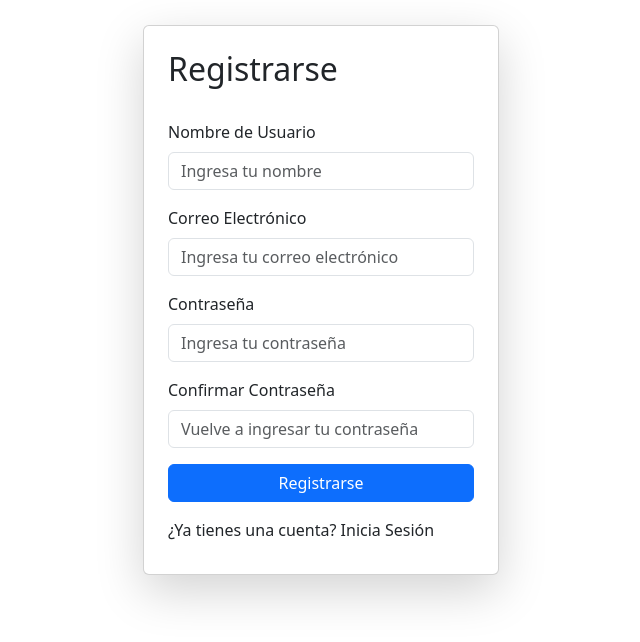
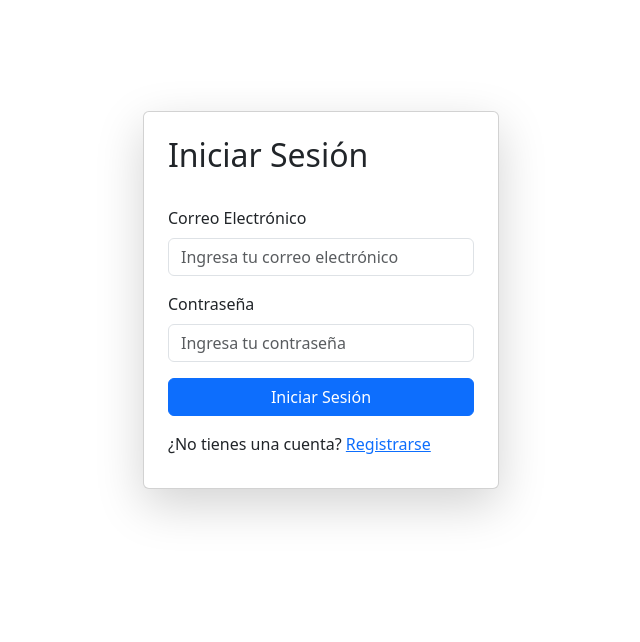
Before and after one commit to smaule1/Proyecto-Farmacia, a React (Vite) app in the folder frontend/: page / in a window 1280 px wide. Shown: the top 642 px of the page, without its empty margins (319-959 px from the left). Built offline with nearby package versions, Linux system fonts and the light colour scheme.

Commit message:
Links en Login y Register

```diff
--- a/frontend/src/App.jsx
+++ b/frontend/src/App.jsx
@@ -30,7 +30,7 @@ function App() {
             <Route path="/userHistory/purchaseData/:id" element={<PurchaseData />} />
           </Route>
           <Route path="/register" element={<Register />} />
-          <Route path="/*" element={<Register />} />
+          <Route path="/" element={<Login />} />
           <Route path="/login" element={<Login />} />
         </Routes>
       </CurrentUserContext.Provider>
--- a/frontend/src/components/Login.jsx
+++ b/frontend/src/components/Login.jsx
@@ -1,6 +1,6 @@
 import { useState } from 'react';
 import { useContext } from 'react';
-import { Navigate } from 'react-router-dom';
+import { Navigate, Link } from 'react-router-dom';
 import CurrentUserContext from '../Context';
 
 function Login() {
@@ -96,7 +96,7 @@ return (
               </div>
             </form>
             <div className="mt-3">
-              <p>¿Ya tienes una cuenta? Inicia Sesión</p>
+              <p>¿No tienes una cuenta? <Link to='/register'>Registrarse</Link> </p>
             </div>
             <div className="mt-3">
               {alertMessage && <div className="alert alert-danger row h-20" role="alert">{alertMessage}</div>}
--- a/frontend/src/components/Register.jsx
+++ b/frontend/src/components/Register.jsx
@@ -1,6 +1,6 @@
 import { useState } from 'react';
 import { useContext } from 'react';
-import { Navigate } from 'react-router-dom';
+import { Navigate, Link } from 'react-router-dom';
 import CurrentUserContext from '../Context';
 
 
@@ -80,7 +80,7 @@ function Register() {
 
 
   if(currentUser){ //El usario ya está logeado
-    return <Navigate to="/Temp" />; //TODO: change temp
+    return <Navigate to="/temp" />; //TODO: change temp
   }
 
   return (
@@ -118,7 +118,8 @@ function Register() {
                 </div>
               </form>
               <div className="mt-3">
-                <p>¿Ya tienes una cuenta? Inicia Sesión</p>
+                <p>¿Ya tienes una cuenta? <Link to='/login'>Inicia Sesión</Link></p>
+
               </div>
               <div className="mt-3">
                 {alertMessage && <div className="alert alert-danger row h-20" role="alert">{alertMessage}</div>}
```
